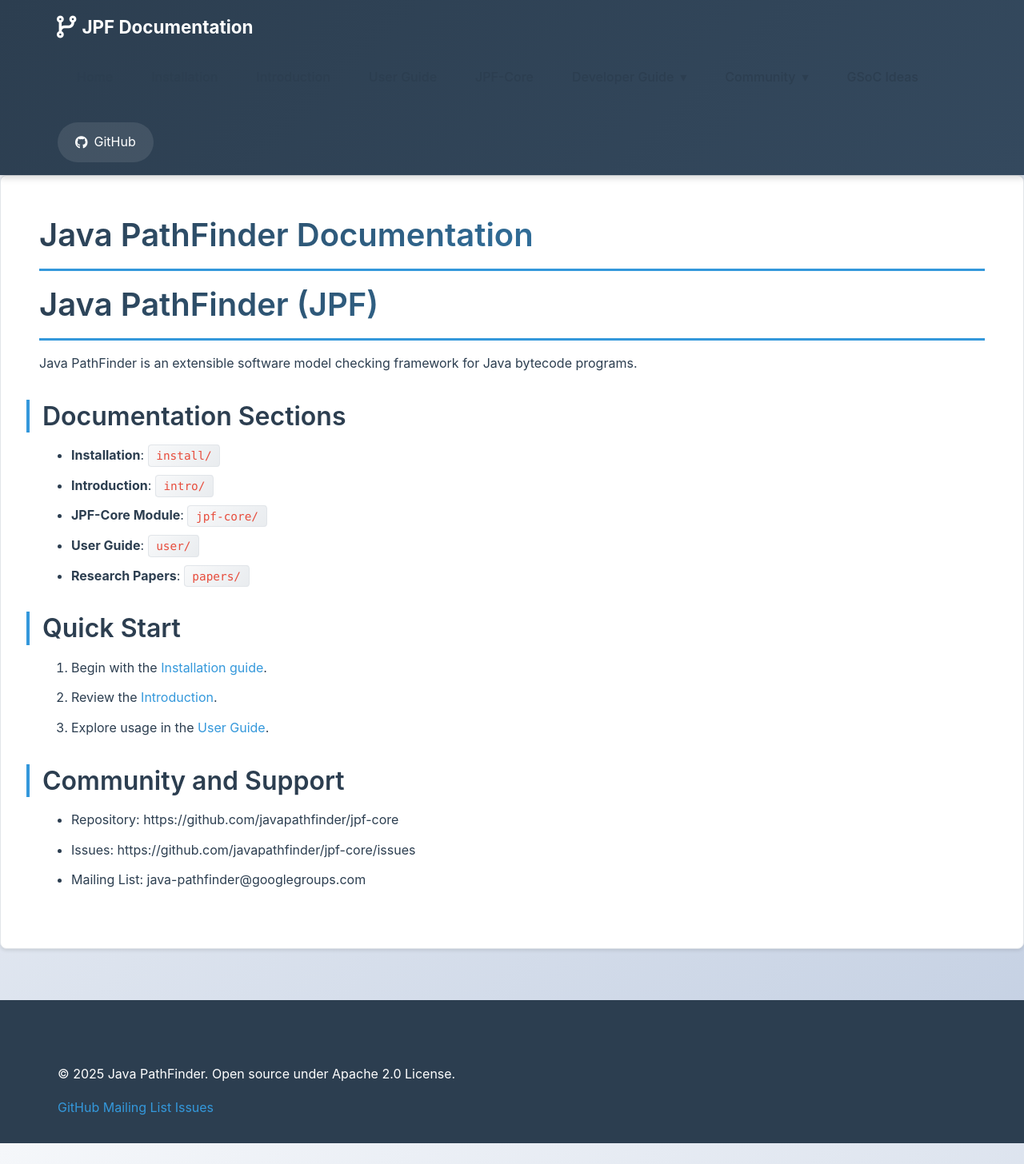
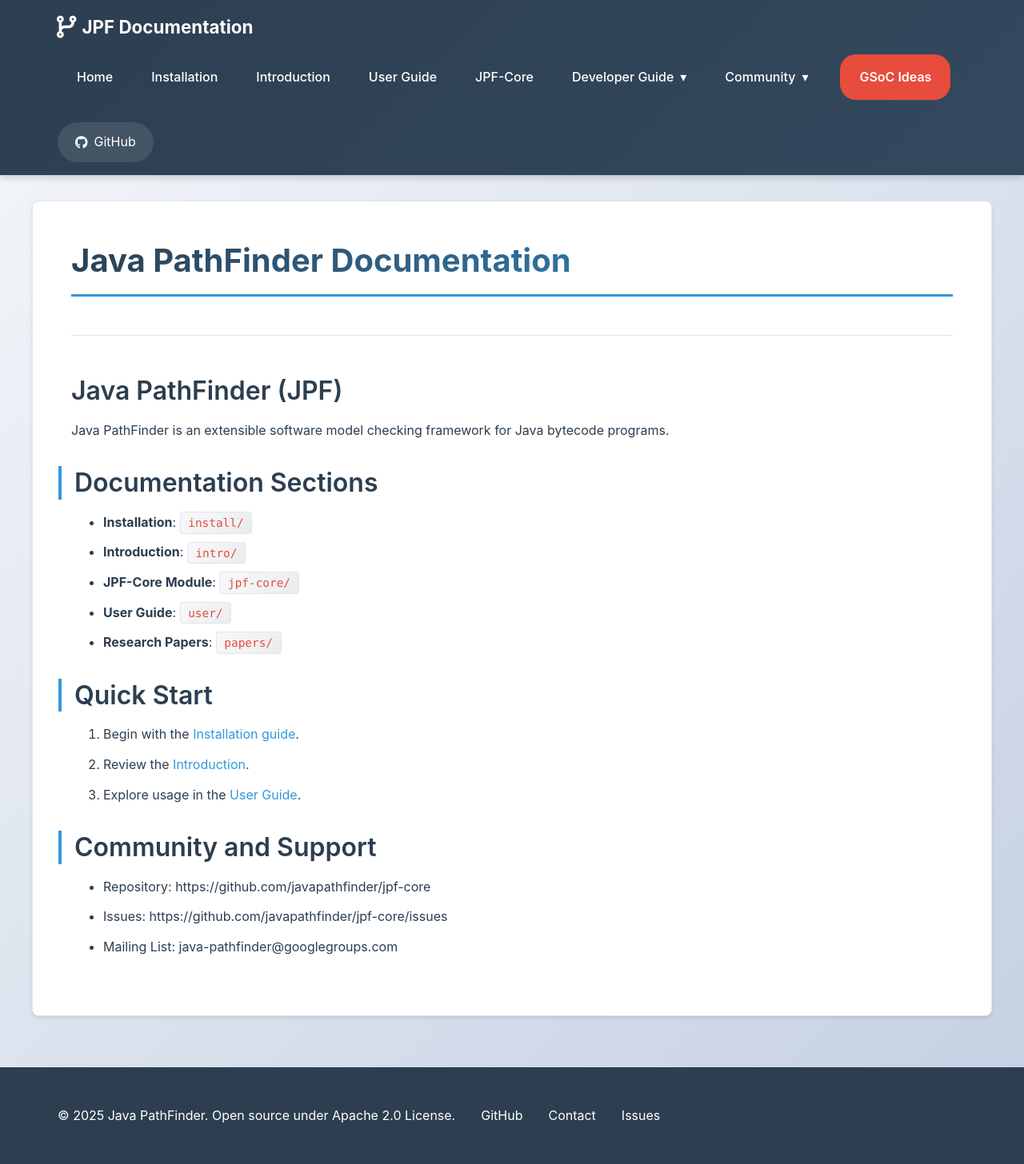
Before and after one commit to Mahmoud-Khawaja/Mahmoud-Khawaja.github.io, a Jekyll site: the page built from jpf-core/index.md, in a window 1280 px wide. Shown: the whole page at 80% size. Built offline with Jekyll 4.4.1, drawn with Linux system fonts in a browser that asks for light colours.

Commit message:
Update JPF-core documentation from commit c70e400d55f000812defb63a891842a98126da2e

```diff
--- a/jpf-core/_layouts/default.html
+++ b/jpf-core/_layouts/default.html
@@ -5,15 +5,14 @@
   <meta name="viewport" content="width=device-width, initial-scale=1">
   <title>{{ page.title | default: site.title }} | Java PathFinder Documentation</title>
   <meta name="description" content="{{ page.description | default: site.description }}">
-  <link rel="icon" type="image/x-icon" href="{{ '/assets/images/favicon.ico' | relative_url }}">
   <link rel="stylesheet" href="{{ '/assets/css/style.css' | relative_url }}">
   <link rel="stylesheet" href="https://cdnjs.cloudflare.com/ajax/libs/font-awesome/6.0.0/css/all.min.css">
 </head>
 <body>
-<!-- Skip link for accessibility -->
+<!-- Skip link -->
 <a href="#main-content" class="skip-link">Skip to main content</a>
 
-<!-- Single unified header with navigation -->
+<!-- Header with navigation -->
 <header class="site-header">
   <div class="header-container">
     <div class="header-brand">
@@ -24,11 +23,11 @@
     </div>
 
     <!-- Main navigation -->
-    <nav class="main-nav" role="navigation">
+    <nav class="main-nav">
       {% include navigation.html %}
     </nav>
 
-    <!-- GitHub link only -->
+    <!-- GitHub link -->
     <div class="header-actions">
       <a href="https://github.com/javapathfinder/jpf-core" class="github-link">
         <i class="fab fa-github"></i>
@@ -39,7 +38,7 @@
 </header>
 
 <!-- Main content -->
-<main id="main-content" class="main-content" role="main">
+<main id="main-content" class="main-content">
   {% unless page.layout == 'home' %}
   <header class="page-header">
     <h1 class="page-title">{{ page.title }}</h1>
@@ -57,11 +56,15 @@
 <!-- Simple footer -->
 <footer class="site-footer">
   <div class="footer-container">
-    <p>&copy; {{ "now" | date: "%Y" }} Java PathFinder. Open source under Apache 2.0 License.</p>
-    <div class="footer-links">
-      <a href="https://github.com/javapathfinder/jpf-core">GitHub</a>
-      <a href="mailto:java-pathfinder@googlegroups.com">Mailing List</a>
-      <a href="https://github.com/javapathfinder/jpf-core/issues">Issues</a>
+    <div class="footer-content">
+      <div class="footer-section">
+        <p>&copy; {{ "now" | date: "%Y" }} Java PathFinder. Open source under Apache 2.0 License.</p>
+      </div>
+      <div class="footer-links">
+        <a href="https://github.com/javapathfinder/jpf-core">GitHub</a>
+        <a href="mailto:java-pathfinder@googlegroups.com">Contact</a>
+        <a href="https://github.com/javapathfinder/jpf-core/issues">Issues</a>
+      </div>
     </div>
   </div>
 </footer>
--- a/jpf-core/assets/css/style.css
+++ b/jpf-core/assets/css/style.css
@@ -20,7 +20,7 @@
     --border-radius-small: 4px;
 }
 
-/* Smooth scrolling and base improvements */
+/* Base styles */
 * {
     box-sizing: border-box;
 }
@@ -40,7 +40,7 @@ body {
     overflow-x: hidden;
 }
 
-/* Enhanced skip link */
+/* Skip link for accessibility */
 .skip-link {
     position: absolute;
     top: -40px;
@@ -60,7 +60,7 @@ body {
     transform: translateY(0);
 }
 
-/* Enhanced Header */
+/* Header */
 .site-header {
     background: linear-gradient(135deg, var(--primary-color) 0%, #34495e 100%);
     padding: 1rem 0;
@@ -82,6 +82,7 @@ body {
     gap: 1rem;
 }
 
+/* Brand styling */
 .header-brand .brand-link {
     color: white;
     text-decoration: none;
@@ -108,50 +109,7 @@ body {
     50% { transform: scale(1.1); }
 }
 
-
-
-.search-form {
-    display: flex;
-    background: white;
-    border-radius: 25px;
-    overflow: hidden;
-    box-shadow: var(--shadow-light);
-    transition: var(--transition-medium);
-}
-
-.search-form:focus-within {
-    transform: translateY(-2px);
-    box-shadow: var(--shadow-heavy);
-}
-
-.search-input {
-    flex: 1;
-    padding: 12px 20px;
-    border: none;
-    outline: none;
-    font-size: 14px;
-    background: transparent;
-}
-
-.search-input::placeholder {
-    color: var(--text-light);
-}
-
-.search-button {
-    background: linear-gradient(135deg, var(--secondary-color), #2980b9);
-    color: white;
-    border: none;
-    padding: 12px 20px;
-    cursor: pointer;
-    transition: var(--transition-fast);
-}
-
-.search-button:hover {
-    background: linear-gradient(135deg, #2980b9, var(--secondary-color));
-    transform: scale(1.05);
-}
-
-/* Enhanced GitHub Link */
+/* GitHub link */
 .header-actions .github-link {
     color: white;
     text-decoration: none;
@@ -171,44 +129,20 @@ body {
     transform: translateY(-2px);
 }
 
-/* Enhanced Navigation */
-.main-navigation {
-    background: var(--white);
-    padding: 0;
-    box-shadow: var(--shadow-light);
-    border-bottom: 1px solid var(--border-color);
-}
-
-.nav-container {
-    max-width: 1200px;
-    margin: 0 auto;
-    display: flex;
-    align-items: center;
-    justify-content: space-between;
-    padding: 0 2rem;
-}
-
-.nav-brand {
-    color: var(--primary-color);
-    font-weight: 700;
-    font-size: 1.3rem;
-    text-decoration: none;
-    padding: 1rem 0;
-}
-
-.nav-menu {
+/* Navigation */
+.main-nav .nav-menu {
     list-style: none;
     margin: 0;
     padding: 0;
     display: flex;
 }
 
-.nav-menu li {
+.main-nav .nav-menu li {
     position: relative;
 }
 
-.nav-menu a {
-    color: var(--text-dark);
+.main-nav .nav-menu a {
+    color: white;
     text-decoration: none;
     font-weight: 500;
     padding: 1rem 1.5rem;
@@ -218,7 +152,7 @@ body {
     overflow: hidden;
 }
 
-.nav-menu a::before {
+.main-nav .nav-menu a::before {
     content: '';
     position: absolute;
     bottom: 0;
@@ -230,29 +164,28 @@ body {
     transform: translateX(-50%);
 }
 
-.nav-menu a:hover::before,
-.nav-menu a.current::before {
+.main-nav .nav-menu a:hover::before,
+.main-nav .nav-menu a.current::before {
     width: 80%;
 }
 
-.nav-menu a:hover {
-    color: var(--secondary-color);
-    background: rgba(52, 152, 219, 0.05);
+.main-nav .nav-menu a:hover {
+    background: rgba(255, 255, 255, 0.1);
 }
 
-/* Enhanced Dropdown */
-.nav-menu li.dropdown {
+/* Dropdown navigation */
+.main-nav .nav-menu li.dropdown {
     position: relative;
 }
 
-.nav-menu li.dropdown > a::after {
+.main-nav .nav-menu li.dropdown > a::after {
     content: '▾';
     margin-left: 0.5rem;
     transition: var(--transition-fast);
 }
 
-.nav-menu li.dropdown:hover > a::after,
-.nav-menu li.dropdown.open > a::after {
+.main-nav .nav-menu li.dropdown:hover > a::after,
+.main-nav .nav-menu li.dropdown.open > a::after {
     transform: rotate(180deg);
 }
 
@@ -273,8 +206,8 @@ body {
     border: 1px solid var(--border-color);
 }
 
-.nav-menu li.dropdown:hover > .dropdown-menu,
-.nav-menu li.dropdown.open > .dropdown-menu {
+.main-nav .nav-menu li.dropdown:hover > .dropdown-menu,
+.main-nav .nav-menu li.dropdown.open > .dropdown-menu {
     display: block;
     opacity: 1;
     transform: translateY(0);
@@ -297,61 +230,10 @@ body {
     transform: translateX(5px);
 }
 
-/* Enhanced Content Layout */
-.site-content {
+/* Main content */
+.main-content {
     max-width: 1200px;
     margin: 2rem auto;
-    padding: 0 2rem;
-}
-
-.content-container {
-    display: flex;
-    gap: 2rem;
-    align-items: flex-start;
-}
-
-/* Enhanced Sidebar */
-.sidebar {
-    flex: 0 0 280px;
-    background: var(--white);
-    border-radius: var(--border-radius);
-    box-shadow: var(--shadow-light);
-    padding: 2rem;
-    position: sticky;
-    top: 120px;
-    max-height: calc(100vh - 140px);
-    overflow-y: auto;
-    border: 1px solid var(--border-color);
-}
-
-.sidebar::-webkit-scrollbar {
-    width: 6px;
-}
-
-.sidebar::-webkit-scrollbar-track {
-    background: #f1f1f1;
-    border-radius: 3px;
-}
-
-.sidebar::-webkit-scrollbar-thumb {
-    background: var(--secondary-color);
-    border-radius: 3px;
-}
-
-.sidebar h3 {
-    margin-top: 0;
-    margin-bottom: 1rem;
-    color: var(--primary-color);
-    font-size: 1rem;
-    text-transform: uppercase;
-    letter-spacing: 0.05em;
-    border-bottom: 2px solid var(--secondary-color);
-    padding-bottom: 0.5rem;
-}
-
-/* Enhanced Main Content */
-.main-content {
-    flex: 1;
     background: var(--white);
     padding: 3rem;
     border-radius: var(--border-radius);
@@ -371,22 +253,18 @@ body {
     }
 }
 
-.main-content.full-width {
-    max-width: none;
+/* Page header */
+.page-header {
+    border-bottom: 1px solid var(--border-color);
+    padding-bottom: 2rem;
+    margin-bottom: 3rem;
 }
 
-/* Enhanced Typography */
-h1, h2, h3, h4, h5, h6 {
-    color: var(--text-dark);
-    margin-top: 2rem;
-    margin-bottom: 1rem;
-    line-height: 1.3;
-    font-weight: 600;
-}
-
-h1 {
+.page-title {
+    margin: 0 0 1rem 0;
+    color: var(--primary-color);
     font-size: 2.5rem;
-    margin-top: 0;
+    font-weight: 700;
     background: linear-gradient(135deg, var(--primary-color), var(--secondary-color));
     -webkit-background-clip: text;
     -webkit-text-fill-color: transparent;
@@ -407,6 +285,21 @@ h1 {
     }
 }
 
+.page-description {
+    margin: 0;
+    color: var(--text-light);
+    font-size: 1.2rem;
+}
+
+/* Typography */
+h1, h2, h3, h4, h5, h6 {
+    color: var(--text-dark);
+    margin-top: 2rem;
+    margin-bottom: 1rem;
+    line-height: 1.3;
+    font-weight: 600;
+}
+
 h2 {
     font-size: 2rem;
     border-left: 4px solid var(--secondary-color);
@@ -419,29 +312,28 @@ h3 {
     color: var(--secondary-color);
 }
 
-/* Enhanced Links */
+/* Links */
 a {
     color: var(--secondary-color);
     text-decoration: none;
     transition: var(--transition-fast);
-    position: relative;
 }
 
 a:hover {
     color: var(--accent-color);
+    text-decoration: underline;
 }
 
-/* Enhanced Lists */
+/* Lists */
 ul, ol {
     margin-bottom: 1.5rem;
 }
 
 li {
     margin-bottom: 0.75rem;
-    position: relative;
 }
 
-/* Enhanced Code Blocks */
+/* Code blocks */
 pre, code {
     background: linear-gradient(135deg, #f8f9fa, #e9ecef);
     border-radius: var(--border-radius-small);
@@ -461,7 +353,6 @@ pre {
     overflow-x: auto;
     margin: 1.5rem 0;
     box-shadow: var(--shadow-light);
-    position: relative;
 }
 
 pre code {
@@ -471,82 +362,47 @@ pre code {
     border: none;
 }
 
-/* Enhanced Footer */
+/* Footer */
 .site-footer {
     background: linear-gradient(135deg, var(--primary-color) 0%, #2c3e50 100%);
     color: white;
     margin-top: 4rem;
-    padding: 4rem 0 2rem;
+    padding: 2rem 0;
 }
 
 .footer-container {
     max-width: 1200px;
     margin: 0 auto;
     padding: 0 2rem;
+    display: flex;
+    justify-content: space-between;
+    align-items: center;
+    flex-wrap: wrap;
+    gap: 1rem;
 }
 
 .footer-content {
-    display: grid;
-    grid-template-columns: repeat(auto-fit, minmax(280px, 1fr));
-    gap: 3rem;
-    margin-bottom: 2rem;
+    display: flex;
+    align-items: center;
+    gap: 2rem;
 }
 
-.footer-section h3 {
-    margin-top: 0;
-    margin-bottom: 1.5rem;
-    color: white;
-    font-size: 1.2rem;
-    border-bottom: 2px solid var(--secondary-color);
-    padding-bottom: 0.5rem;
+.footer-links {
+    display: flex;
+    gap: 2rem;
 }
 
-.footer-section ul {
-    list-style: none;
-    padding: 0;
-    margin: 0;
+.footer-links a {
+    color: white;
+    text-decoration: none;
+    transition: var(--transition-fast);
 }
 
-.footer-section li {
-    margin-bottom: 0.75rem;
+.footer-links a:hover {
+    color: var(--secondary-color);
 }
 
-.footer-section a {
-    color: #ecf0f1;
-    text-decoration: none;
-    transition: var(--transition-fast);
-    padding: 0.25rem 0;
-    display: inline-block;
-}
-
-.footer-section a:hover {
-    color: var(--secondary-color);
-    transform: translateX(5px);
-}
-
-.footer-bottom {
-    border-top: 1px solid #34495e;
-    padding-top: 2rem;
-    text-align: center;
-    color: #bdc3c7;
-}
-
-/* Loading Animation */
-.loading {
-    display: inline-block;
-    width: 20px;
-    height: 20px;
-    border: 3px solid rgba(52, 152, 219, 0.3);
-    border-radius: 50%;
-    border-top-color: var(--secondary-color);
-    animation: spin 1s ease-in-out infinite;
-}
-
-@keyframes spin {
-    to { transform: rotate(360deg); }
-}
-
-/* Responsive Design */
+/* Responsive design */
 @media (max-width: 768px) {
     .header-container {
         flex-direction: column;
@@ -554,65 +410,54 @@ pre code {
         padding: 0 1rem;
     }
 
-    .header-search {
-        max-width: none;
-        order: 3;
+    .main-nav .nav-menu {
+        flex-direction: column;
         margin-top: 1rem;
+        gap: 0.5rem;
     }
 
-    .nav-container {
-        flex-direction: column;
-        align-items: stretch;
-        padding: 0 1rem;
-    }
-
-    .nav-menu {
-        flex-direction: column;
-        margin-top: 1rem;
-    }
-
-    .nav-menu li {
+    .main-nav .nav-menu li {
         margin: 0;
     }
 
-    .nav-menu a {
-        border-bottom: 1px solid var(--border-color);
-    }
-
-    .content-container {
-        flex-direction: column;
-    }
-
-    .sidebar {
-        flex: none;
-        position: static;
-        max-height: none;
-        order: 2;
+    .main-nav .nav-menu a {
+        border-bottom: 1px solid rgba(255,255,255,0.1);
     }
 
     .main-content {
         padding: 2rem 1rem;
-        order: 1;
+        margin: 1rem;
     }
 
-    .site-content {
-        padding: 0 1rem;
-    }
-
-    h1 {
+    .page-title {
         font-size: 2rem;
     }
 
     h2 {
         font-size: 1.5rem;
     }
+
+    .footer-container {
+        flex-direction: column;
+        text-align: center;
+    }
 }
 
-/* Smooth transitions for all interactive elements */
-* {
-    transition: var(--transition-fast);
+/* Special navigation tabs */
+.ideas-tab {
+    background: var(--accent-color) !important;
+    color: white !important;
+    border-radius: 20px !important;
+    font-weight: 600 !important;
+    margin-left: 1rem !important;
 }
 
+.ideas-tab:hover {
+    background: #c0392b !important;
+    color: white !important;
+}
+
+/* Smooth transitions for interactive elements */
 button, .btn, input[type="submit"] {
     transition: var(--transition-medium);
 }
```
